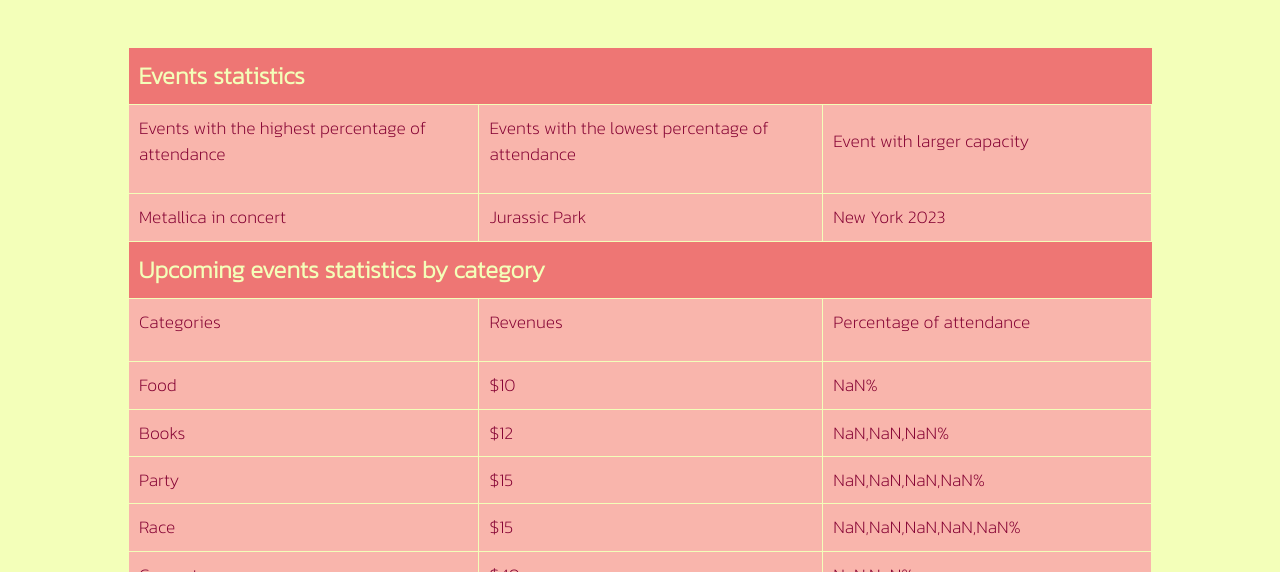
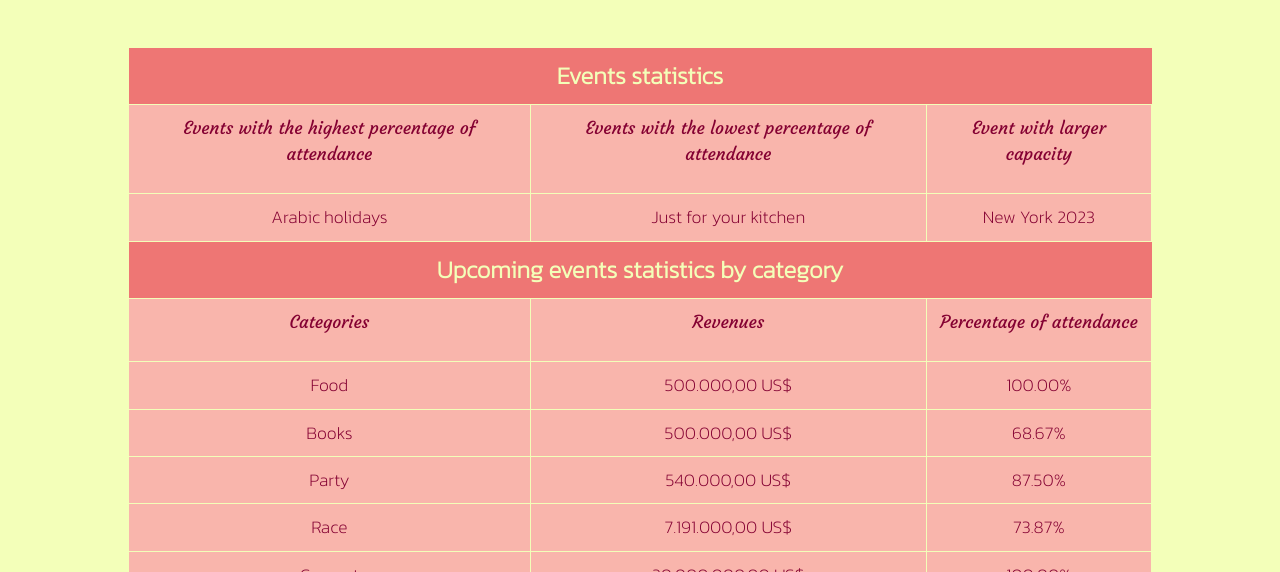
Before and after one commit to Ferny1011/AmazingEvents_QUIROGA, a plain HTML site: page pages/stats.html in a window 1280 px wide. Shown: the part 228-800 px from the top of the page. Drawn offline with nearby package versions, Linux system fonts and the light colour scheme.

Commit message:
finished project

```diff
--- a/assets/scripts/amazing.js
+++ /dev/null
@@ -1,4 +0,0 @@
-import { downloadData } from "./functions.js";
-
-const data = await downloadData();
-export default data;
--- a/assets/scripts/functions.js
+++ b/assets/scripts/functions.js
@@ -1,7 +1,7 @@
 //this function will download the data from the API
-export async function downloadData(){
+export async function downloadData() {
     let data;
-    await fetch ("/assets/data/amazing.json")
+    await fetch("/assets/data/amazing.json")
         .then(response => response.json())
         .then(json => data = json)
     return data;
@@ -108,45 +108,70 @@ export const createDetails = (item, container) => {
 }
 
 //this function will return the event with the highest of one property.
-function getHighest (events, property){
+function getHighest(events, property) {
     let highest = events.reduce((prev, current) => (prev[property] > current[property]) ? prev : current);
     return highest;
 }
 
-//this function will get percentage of attendance.
-function getPercentageAttendance (events){
-    let eventsPercentage = events.map(event => (event.assistance / event.capacity) * 100);
+//this function will get percentage of attendance by category.
+function getPercentageByCategory(events) {
+    let attendance = 0;
+    let capacity = 0;
+    events.forEach(event => {
+        attendance += event.assistance ? event.assistance : event.estimate;
+        capacity += event.capacity;
+    });
+    return ((attendance / capacity) * 100).toFixed(2);
+}
+
+//this function will get percentage of attendance of all events.
+function getPercentageAttendance(events) {
+    let eventsPercentage = events.map(event => event.assistance ? (event.assistance / event.capacity) * 100 : (event.estimate / event.capacity) * 100);
     return eventsPercentage;
 }
 
 //this function will return the event with the highest percentage of attendance.
-function getHighestAttendance (events){
+function getHighestAttendance(events) {
     let highestPercentage = Math.max(...getPercentageAttendance(events));
-    let highestAttendance = events.find(event => (event.assistance / event.capacity) * 100 == highestPercentage);
+    let highestAttendance = events.find(event => event.assistance ? (event.assistance / event.capacity) * 100 == highestPercentage : (event.estimate / event.capacity) * 100 == highestPercentage);
     return highestAttendance;
 }
 
 //this function will return the event with the lowest percentage of attendance.
-function getLowestAttendance (events){
+function getLowestAttendance(events) {
     let lowestPercentage = Math.min(...getPercentageAttendance(events));
-    let lowestAttendance = events.find(event => (event.assistance / event.capacity) * 100 == lowestPercentage);
+    let lowestAttendance = events.find(event => event.assistance ? (event.assistance / event.capacity) * 100 == lowestPercentage : (event.estimate / event.capacity) * 100 == lowestPercentage);
     return lowestAttendance;
 }
 
 //this function will return the revenues.
-function getRevenues (events){
-    let revenues = events.reduce((acumm, current) => acumm + current.price, 0);
+function getRevenues(events) {
+    let revenues = events.reduce((acumm, current) => acumm + current.price * (current.assistance ? current.assistance : current.estimate), 0);
     return revenues;
 }
 
-//this function will create stats template.
-export function createStatsTable (container, allEvents, pastEvents, upcomingEvents){
+//this function will create stats in the table.
+function getStatsEvents(events, container) {
+    getCategories(events).forEach(category => {
+        let eventsByCategory = events.filter(event => event.category == category);
+        let row = document.createElement("tr");
+        row.innerHTML = `
+        <td>${category}</td>
+        <td>${getRevenues(eventsByCategory).toLocaleString('es', { style: 'currency', currency: 'USD' })}</td>
+        <td>${getPercentageByCategory(eventsByCategory)}%</td>`;
+        container.appendChild(row);
+    });
+
+}
+
+//this function will create the table in template.
+export function createStatsTable(container, allEvents, pastEvents, upcomingEvents) {
     let table = document.createElement("tbody");
     table.innerHTML = `
     <tr>
         <th colspan="3">Events statistics</th>
     </tr>
-    <tr>
+    <tr class="subTitle">
         <td>
             <p>Events with the highest percentage of attendance</p>
         </td>
@@ -158,42 +183,28 @@ export function createStatsTable (container, allEvents, pastEvents, upcomingEven
         </td>
     </tr>
     <tr>
-        <td>${getHighestAttendance(pastEvents).name}</td>
-        <td>${getLowestAttendance(pastEvents).name}</td>
+        <td>${getHighestAttendance(allEvents).name}</td>
+        <td>${getLowestAttendance(allEvents).name}</td>
         <td>${getHighest(allEvents, "capacity").name}</td>
     </tr>
     <tr>
         <th colspan="3">Upcoming events statistics by category</th>
     </tr>
-    <tr>
+    <tr class="subTitle">
         <td><p>Categories</p></td>
         <td><p>Revenues</p></td>
         <td><p>Percentage of attendance</p></td>
     </tr>`;
-    getCategories(upcomingEvents).forEach(category => {
-        let row = document.createElement("tr");
-        row.innerHTML = `
-        <td>${category}</td>
-        <td>$${getRevenues(upcomingEvents.filter(event => event.category == category))}</td>
-        <td>${getPercentageAttendance(upcomingEvents.filter(event => event.category == category))}%</td>`;
-        table.appendChild(row);
-    });
+    getStatsEvents(upcomingEvents, table);
     table.innerHTML += `
     <tr>
         <th colspan="3">Past Events statistics by category</th>
     </tr>
-    <tr>
+    <tr class="subTitle">
         <td><p>Categories</p></td>
         <td><p>Revenues</p></td>
         <td><p>Percentage of attendance</p></td>
     </tr>`;
-    getCategories(pastEvents).forEach(category => {
-        let row = document.createElement("tr");
-        row.innerHTML = `
-        <td>${category}</td>
-        <td>$${getRevenues(pastEvents.filter(event => event.category == category))}</td>
-        <td>${(getPercentageAttendance(pastEvents.filter(event => event.category == category)))}%</td>`;
-        table.appendChild(row);
-    });
+    getStatsEvents(pastEvents, table);
     container.appendChild(table);
 }
--- a/assets/scripts/index.js
+++ b/assets/scripts/index.js
@@ -1,7 +1,7 @@
-import data from "./amazing.js";
-import { createCards, generateCategories, getCategories, filterByAll } from "./functions.js";
+import { createCards, generateCategories, getCategories, filterByAll, downloadData } from "./functions.js";
 
 
+const data = await downloadData();
 let homeEvents = data.events;
 const cards = document.querySelector(".cards");
 const categoriesContainer = document.querySelector(".categories");
--- a/assets/scripts/pastEvents.js
+++ b/assets/scripts/pastEvents.js
@@ -1,12 +1,13 @@
-import data from "./amazing.js";
-import { createCards, getCategories, generateCategories, filterByAll } from "./functions.js";
+import { createCards, getCategories, generateCategories, filterByAll, downloadData } from "./functions.js";
 
 
+const data = await downloadData();
 let pastEvents = data.events.filter(event => event.date < data.currentDate);
 const cards = document.querySelector(".cards");
 const categoriesContainer = document.querySelector(".categories");
 const searchBar = document.getElementById("searchBar");
 
+
 createCards(pastEvents, cards);
 let pastCategories = getCategories(pastEvents);
 generateCategories(pastCategories, categoriesContainer);
--- a/assets/scripts/stats.js
+++ b/assets/scripts/stats.js
@@ -1,6 +1,7 @@
-import data from "./amazing.js";
-import { createStatsTable } from "./functions.js";
+import { createStatsTable, downloadData } from "./functions.js";
 
+
+const data = await downloadData();
 const statsContainer = document.getElementById("tableStats");
 const allEvents = data.events;
 const pastEvents = data.events.filter(event => event.date < data.currentDate);
--- a/assets/scripts/upcomingEvents.js
+++ b/assets/scripts/upcomingEvents.js
@@ -1,7 +1,7 @@
-import data from "./amazing.js";
-import { createCards, getCategories, generateCategories, filterByAll } from "./functions.js";
+import { createCards, getCategories, generateCategories, filterByAll, downloadData } from "./functions.js";
 
 
+const data = await downloadData();
 let upcomingEvents = data.events.filter(event => event.date > data.currentDate);
 const cards = document.querySelector(".cards");
 const categoriesContainer = document.querySelector(".categories");
--- a/assets/styles/styles.css
+++ b/assets/styles/styles.css
@@ -15,6 +15,8 @@ body {
     background-color: var(--fourth-color);
     font-family: 'Kanit', sans-serif;
     height: 100vh;
+    display: flex;
+    flex-direction: column;
 }
 
 /*navbar*/
@@ -256,6 +258,7 @@ li>a:hover {
 
 /*footer*/
 footer {
+    flex: 1;
     display: flex;
     justify-content: space-between;
     background-color: var(--secondary-color);
@@ -263,7 +266,6 @@ footer {
     filter: drop-shadow(0 0 10px var(--main-color));
     color: var(--fourth-color);
     font-size: 1.1rem;
-    height: 10vh;
 }
 
 .social {
@@ -300,11 +302,11 @@ footer {
 .left-form>h2 {
     position: absolute;
     z-index: 1;
-    font-size: 1.2rem;
+    font-size: 1rem;
     font-weight: 600;
     font-family: 'Courgette', cursive;
-    color: var(--fourth-color);
-    top: 470px;
+    color: var(--main-color);
+    top: 435px;
 }
 
 .left-form>p {
@@ -415,6 +417,7 @@ table {
     width: 80%;
     border-collapse: collapse;
     margin: 50px;
+    text-align: center;
 }
 
 th {
@@ -432,6 +435,12 @@ td {
     font-weight: 400;
     padding: 10px;
     border: var(--fourth-color) solid 1px;
+}
+
+.subTitle {
+    font-size: 1.5rem;
+    font-weight: 600;
+    font-family: 'Courgette', cursive;
 }
 
 /*Details Cards*/
--- a/pages/stats.html
+++ b/pages/stats.html
@@ -88,7 +88,6 @@
     <script src="https://cdn.jsdelivr.net/npm/bootstrap@5.3.0-alpha1/dist/js/bootstrap.bundle.min.js"
         integrity="sha384-w76AqPfDkMBDXo30jS1Sgez6pr3x5MlQ1ZAGC+nuZB+EYdgRZgiwxhTBTkF7CXvN" crossorigin="anonymous">
         </script>
-    <script type="module" src="../assets/scripts/amazing.js"></script>
     <script type="module" src="../assets/scripts/stats.js"></script>
 </body>
 
```
Also changed, not shown: assets/scripts/details.js (+6 -2 lines), index.html (+0 -1 lines), pages/details.html (+0 -1 lines), pages/pastEvents.html (+0 -1 lines), pages/upcomingEvents.html (+0 -1 lines).
